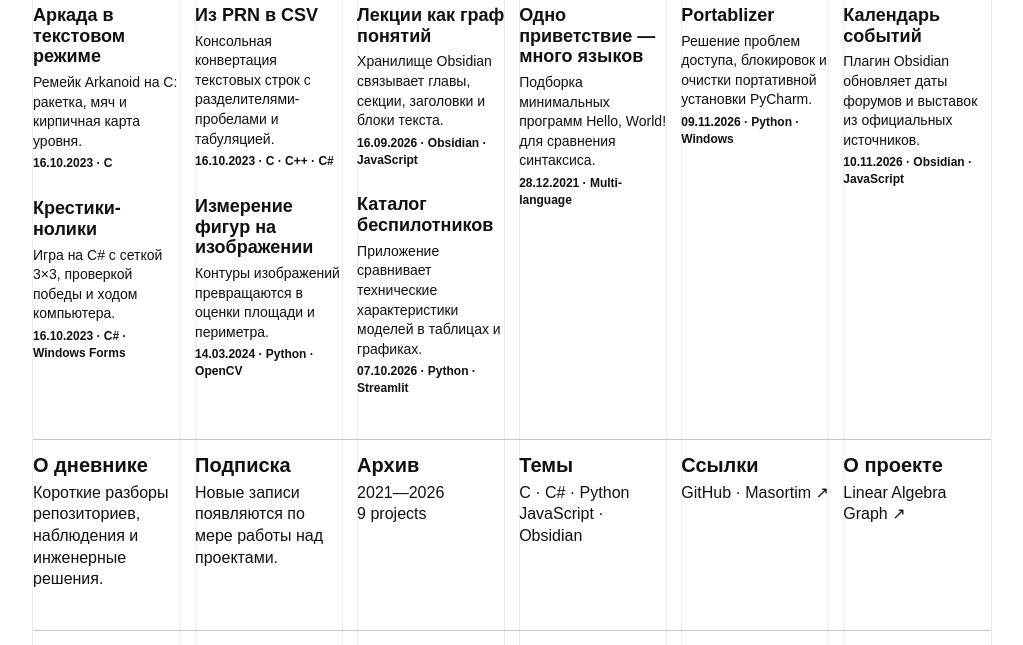
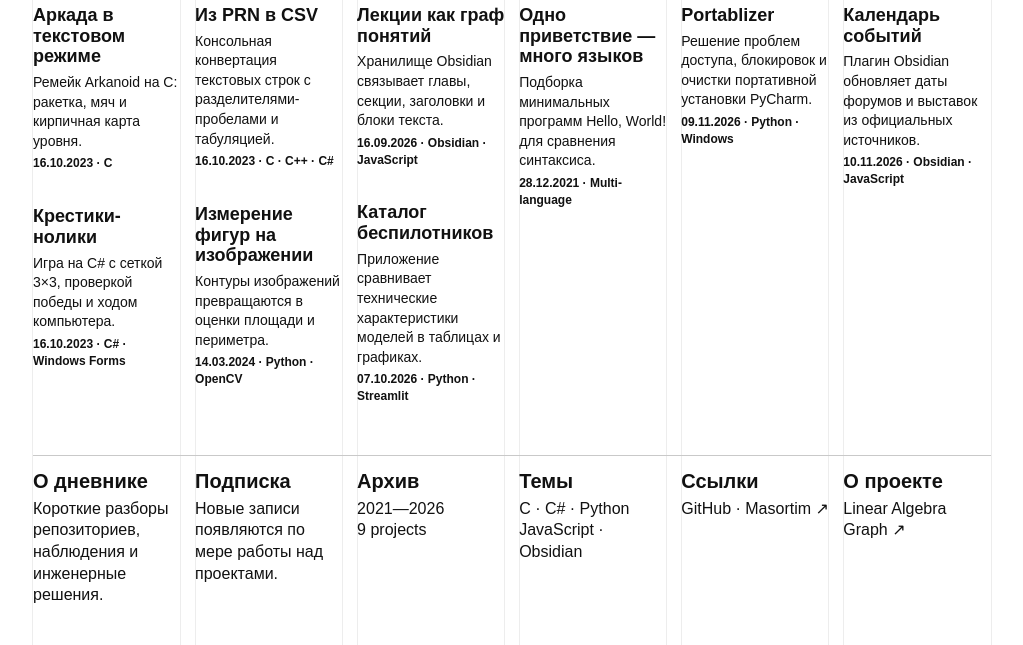
Before and after one commit to Masortim/masortim.github.io, a PHP site: page / in a window 1280 px wide. Shown: the part 295-940 px from the top of the page, without its empty margins (128-1151 px from the left). Run offline with PHP 8.4, Linux system fonts and the light colour scheme.

Commit message:
Align project headings and space metadata
Co-authored-by: arena-agent <297053741+arena-agent@users.noreply.github.com>

```diff
--- a/diary/projects.css
+++ b/diary/projects.css
@@ -57,9 +57,9 @@
 .archive-column h2 { margin:0 0 10px; padding:19px 0 18px; font-size:19px; font-weight:700; line-height:19px; white-space:nowrap; }
 .archive-column h2 > span[data-language-content] { font-size: inherit; font-weight: inherit; }
 .project-card { margin:0 0 22px; overflow-wrap:anywhere; }
-.project-card h3 { margin:0 0 6px; font-size:18px; font-weight:700; line-height:1.15; overflow-wrap:anywhere; }
+.project-card h3 { align-self:flex-start; width:100%; margin:0 0 6px; font-size:18px; font-weight:700; line-height:1.15; overflow-wrap:anywhere; }
 .project-card p { margin:0 0 4px; font-size:14px; line-height:1.4; overflow-wrap:anywhere; }
-.project-card .project-meta { margin-top:3px; font-size:12px; font-weight:700; }
+.project-card .project-meta { margin-top:3px; margin-bottom:1em; font-size:12px; font-weight:700; }
 .archive-view-all { margin:auto 0 8px; font-size:14px; font-weight:700; }
 .archive-bottom { padding-bottom:18px; border-bottom:1px solid #c9c9c9; }
 .archive-bottom section { padding:14px 0 10px; overflow-wrap:anywhere; }
```
